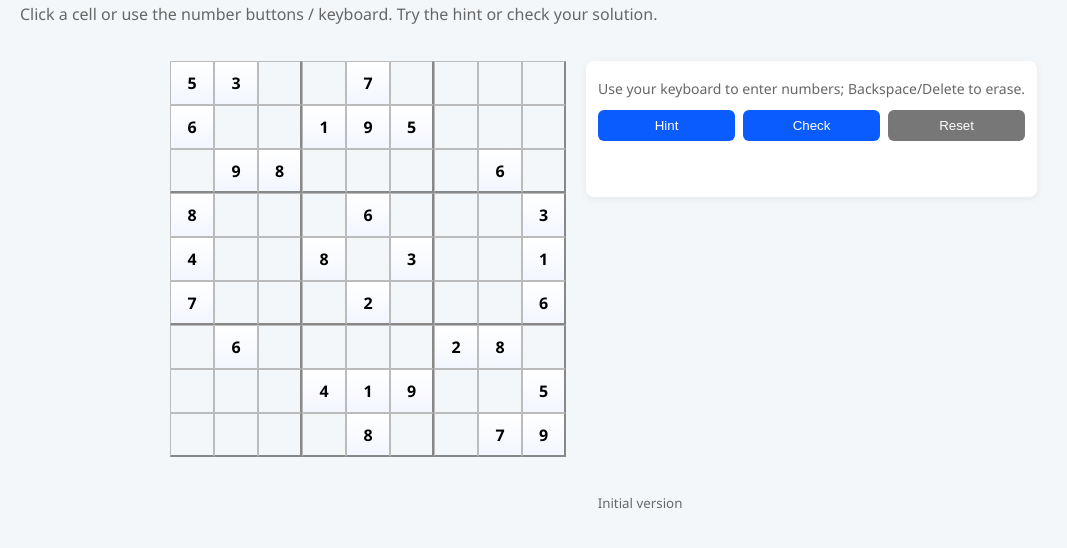
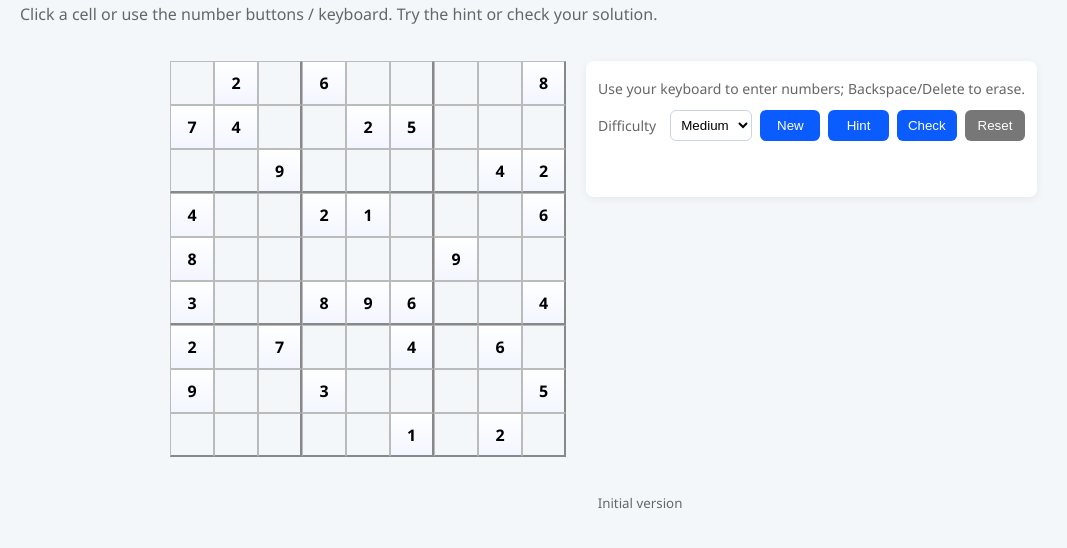
Before and after one commit to smitho-elms/One-screen-sudoku, a plain HTML site: page index.html in a window 1280 px wide. Shown: the part 62-610 px from the top of the page, without its empty margins (0-1067 px from the left). Drawn offline with Linux system fonts and the light colour scheme.

Commit message:
Added Randomizer for puzzles and diffulty options

```diff
--- a/css/styles.css
+++ b/css/styles.css
@@ -26,7 +26,9 @@ header h1{margin:0;font-weight:600}
 
 .controls{min-width:220px;background:var(--panel);padding:12px;border-radius:8px;box-shadow:0 2px 8px rgba(0,0,0,0.06)}
 .note{margin:6px 0 12px;color:var(--muted);font-size:14px}
-.actions{display:flex;gap:8px;margin-bottom:8px}
+.difficulty-label{display:inline-block;margin-right:6px;font-size:14px;color:var(--muted);align-self:center}
+.actions{display:flex;gap:8px;margin-bottom:8px;align-items:center}
+.actions select{padding:6px;border-radius:6px;border:1px solid #cbd5e1;background:#fff}
 .actions button{flex:1;padding:8px;border-radius:6px;border:0;background:var(--accent);color:#fff;cursor:pointer}
 .actions button#reset{background:#777}
 .status{min-height:36px;color:var(--muted);font-size:14px}
--- a/index.html
+++ b/index.html
@@ -20,6 +20,13 @@
         <p class="note">Use your keyboard to enter numbers; Backspace/Delete to erase.</p>
 
         <div class="actions">
+          <label for="difficulty" class="difficulty-label">Difficulty</label>
+          <select id="difficulty" aria-label="Select difficulty">
+            <option value="easy">Easy</option>
+            <option value="medium" selected>Medium</option>
+            <option value="hard">Hard</option>
+          </select>
+          <button id="new">New</button>
           <button id="hint">Hint</button>
           <button id="check">Check</button>
           <button id="reset">Reset</button>
--- a/js/app.js
+++ b/js/app.js
@@ -1,30 +1,13 @@
-const puzzle = [
-  // 0 means empty
-  [5,3,0, 0,7,0, 0,0,0],
-  [6,0,0, 1,9,5, 0,0,0],
-  [0,9,8, 0,0,0, 0,6,0],
+let puzzle = null;
+let solution = null;
 
-  [8,0,0, 0,6,0, 0,0,3],
-  [4,0,0, 8,0,3, 0,0,1],
-  [7,0,0, 0,2,0, 0,0,6],
-
-  [0,6,0, 0,0,0, 2,8,0],
-  [0,0,0, 4,1,9, 0,0,5],
-  [0,0,0, 0,8,0, 0,7,9]
-];
-
-// Solution for puzzle
-const solution = [
-  [5,3,4,6,7,8,9,1,2],
-  [6,7,2,1,9,5,3,4,8],
-  [1,9,8,3,4,2,5,6,7],
-  [8,5,9,7,6,1,4,2,3],
-  [4,2,6,8,5,3,7,9,1],
-  [7,1,3,9,2,4,8,5,6],
-  [9,6,1,5,3,7,2,8,4],
-  [2,8,7,4,1,9,6,3,5],
-  [3,4,5,2,8,6,1,7,9]
-];
+function createEmptyGrid(){
+  const g = [];
+  for(let r=0;r<9;r++){
+    g.push(new Array(9).fill(0));
+  }
+  return g;
+}
 
 const sudokuEl = document.getElementById('sudoku');
 const statusEl = document.getElementById('status');
@@ -127,10 +110,10 @@ function getInputValue(r,c){
 }
 
 function validateAll(){
-  // removes all error classes
+
   sudokuEl.querySelectorAll('.cell').forEach(el=>el.classList.remove('error'));
 
-  // row, col, box checks
+
   function markDuplicates(positions){
     const map = {};
     positions.forEach(([r,c])=>{
@@ -174,9 +157,124 @@ function validateAll(){
   }
 }
 
+// --------------------
+// Solver & Generator
+// --------------------
+
+function shuffleArray(arr){
+  for(let i = arr.length - 1; i>0; i--){
+    const j = Math.floor(Math.random()*(i+1));
+    [arr[i], arr[j]] = [arr[j], arr[i]];
+  }
+}
+
+function isSafe(grid, r, c, n){
+  for(let i=0;i<9;i++){
+    if(grid[r][i] === n) return false;
+    if(grid[i][c] === n) return false;
+  }
+  const br = Math.floor(r/3)*3;
+  const bc = Math.floor(c/3)*3;
+  for(let i=br;i<br+3;i++) for(let j=bc;j<bc+3;j++) if(grid[i][j]===n) return false;
+  return true;
+}
+
+
+function countSolutions(grid, limit=2){
+  for(let r=0;r<9;r++){
+    for(let c=0;c<9;c++){
+      if(grid[r][c] === 0){
+        let count = 0;
+        for(let n=1;n<=9;n++){
+          if(isSafe(grid,r,c,n)){
+            grid[r][c] = n;
+            const res = countSolutions(grid, limit);
+            if(res>0) count += res;
+            grid[r][c] = 0;
+            if(count >= limit) return count;
+          }
+        }
+        return count;
+      }
+    }
+  }
+  return 1;
+}
+
+
+function generateFullSolution(){
+  const grid = createEmptyGrid();
+  const cells = [];
+  for(let r=0;r<9;r++) for(let c=0;c<9;c++) cells.push([r,c]);
+  function backtrack(idx){
+    if(idx >= cells.length) return true;
+    const [r,c] = cells[idx];
+    const nums = [1,2,3,4,5,6,7,8,9];
+    shuffleArray(nums);
+    for(const n of nums){
+      if(isSafe(grid,r,c,n)){
+        grid[r][c] = n;
+        if(backtrack(idx+1)) return true;
+        grid[r][c] = 0;
+      }
+    }
+    return false;
+  }
+  backtrack(0);
+  return grid;
+}
+
+
+function generatePuzzleFromSolution(fullSol, options={clues:30, minPerBlock:3}){
+  const g = fullSol.map(r=>r.slice());
+  const cells = [];
+  for(let r=0;r<9;r++) for(let c=0;c<9;c++) cells.push([r,c]);
+  shuffleArray(cells);
+
+
+  const targetFilled = Math.max(17, Math.min(81, options.clues || 30));
+  const minPerBlock = (typeof options.minPerBlock === 'number') ? options.minPerBlock : 3;
+
+
+  const blockCounts = new Array(9).fill(0);
+  for(let r=0;r<9;r++) for(let c=0;c<9;c++){
+    const b = Math.floor(r/3)*3 + Math.floor(c/3);
+    if(g[r][c] !== 0) blockCounts[b]++;
+  }
+
+  for(const [r,c] of cells){
+    const b = Math.floor(r/3)*3 + Math.floor(c/3);
+    if(blockCounts[b] <= minPerBlock) continue;
+
+    const backup = g[r][c];
+    g[r][c] = 0;
+    const copy = g.map(row=>row.slice());
+    const sols = countSolutions(copy, 2);
+    if(sols !== 1){
+      g[r][c] = backup;
+    } else {
+      blockCounts[b]--;
+      const filled = g.flat().filter(x=>x!==0).length;
+      if(filled <= targetFilled) break;
+    }
+  }
+  return g;
+}
+
+function generateNewPuzzle(options={clues:30, minPerBlock:3}){
+  statusEl.textContent = 'Generating puzzle...';
+  const full = generateFullSolution();
+  const puzzleGrid = generatePuzzleFromSolution(full, options);
+  puzzle = puzzleGrid;
+  solution = full;
+  renderGrid();
+  validateAll();
+  statusEl.textContent = '';
+}
+
 
 document.getElementById('hint').addEventListener('click', ()=>{
-  // finds empty inputs
+
   const empties = [];
   for(let r=0;r<9;r++) for(let c=0;c<9;c++){
     if(puzzle[r][c]===0){
@@ -191,7 +289,7 @@ document.getElementById('hint').addEventListener('click', ()=>{
 });
 
 document.getElementById('reset').addEventListener('click', ()=>{
-  // clear all non-given inputs
+
   for(let r=0;r<9;r++) for(let c=0;c<9;c++){
     const cell = getCellEl(r,c);
     if(!cell) continue;
@@ -214,7 +312,7 @@ document.getElementById('check').addEventListener('click', ()=>{
   else statusEl.textContent = 'Congratulations — puzzle solved correctly!';
 });
 
-// Global keyboard shortcuts: if no input is focused, use selected cell
+
 document.addEventListener('keydown', (e)=>{
   const active = document.activeElement;
   const focusIsInput = active && active.tagName === 'INPUT';
@@ -230,6 +328,24 @@ document.addEventListener('keydown', (e)=>{
   }
 });
 
-// Initialization
-renderGrid();
-validateAll();
+// New puzzle button
+const newBtn = document.getElementById('new');
+if(newBtn) newBtn.addEventListener('click', ()=>{
+  const diffEl = document.getElementById('difficulty');
+  const diff = diffEl ? diffEl.value : 'medium';
+  const map = {
+    easy: {clues:36, minPerBlock:4},
+    medium: {clues:30, minPerBlock:3},
+    hard: {clues:24, minPerBlock:2}
+  };
+  const opts = map[diff] || map.medium;
+  generateNewPuzzle({clues:opts.clues, minPerBlock:opts.minPerBlock});
+}
+);
+
+// Initialization: generate a puzzle on load using the default difficulty selector
+const initialDiffEl = document.getElementById('difficulty');
+const initialDiff = initialDiffEl ? initialDiffEl.value : 'medium';
+const initialMap = { easy: {clues:36, minPerBlock:4}, medium: {clues:30, minPerBlock:3}, hard: {clues:24, minPerBlock:2} };
+const initialOpts = initialMap[initialDiff] || initialMap.medium;
+generateNewPuzzle({clues:initialOpts.clues, minPerBlock:initialOpts.minPerBlock});
```
